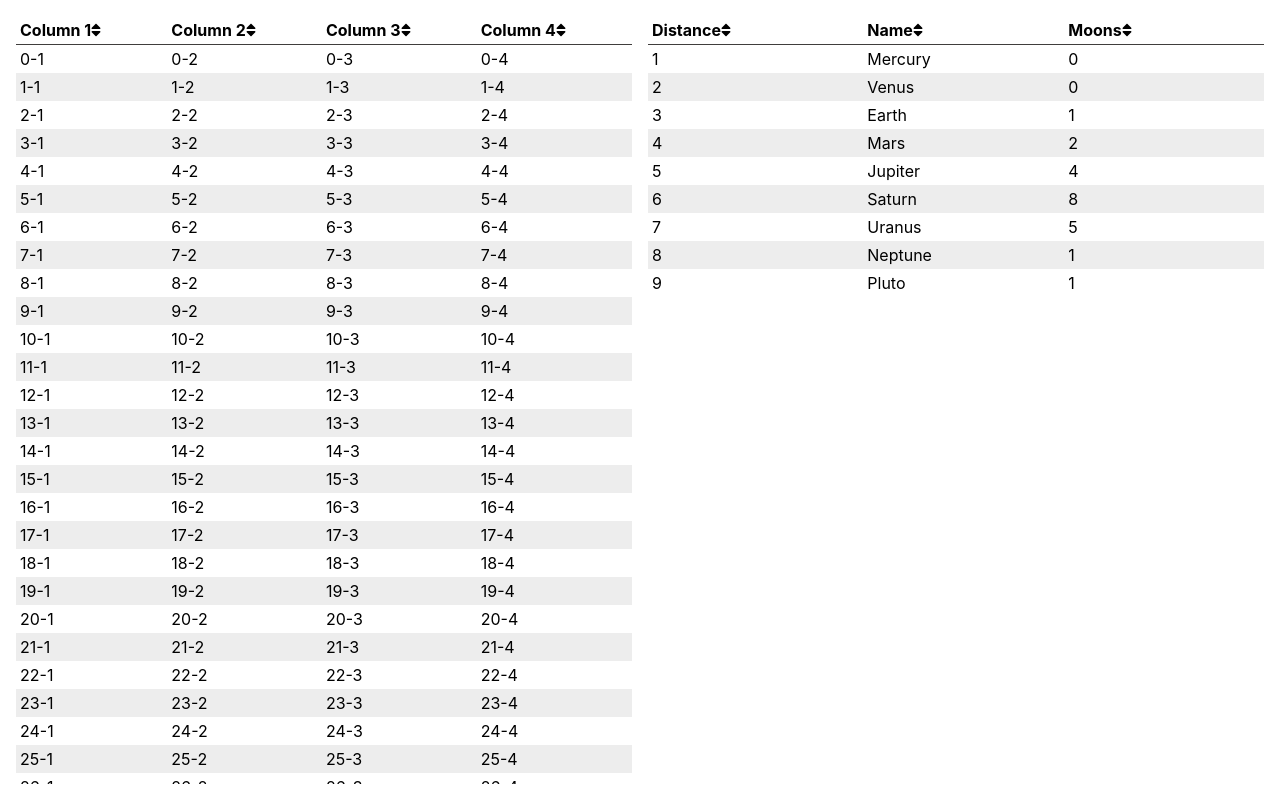
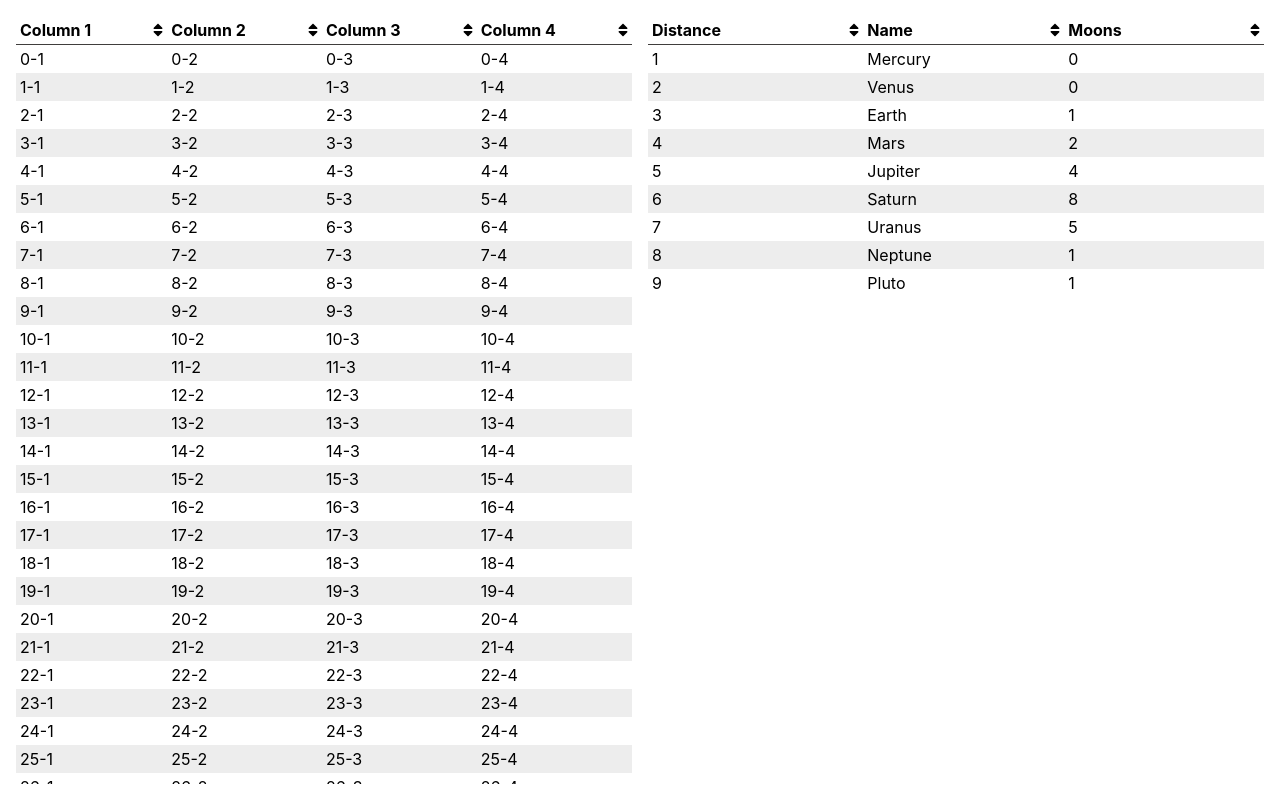
Before and after one commit to carrolld/react-grid-demo, a React (Create React App) app: page / in a window 1280 px wide. Built offline with nearby package versions, Linux system fonts and the light colour scheme.

Commit message:
move sort indicator

```diff
--- a/src/Grid.scss
+++ b/src/Grid.scss
@@ -5,8 +5,18 @@
     font-size: 1em;
 
     [role=columnheader] {
+        display: flex;
+        flex-direction: row;
+
         &.sortable {
             cursor: pointer;
+        }
+
+        div {
+            flex: 1;
+            &:last-child {
+                flex: 0 1 auto;
+            }
         }
     }
 
--- a/src/GridColumn.js
+++ b/src/GridColumn.js
@@ -14,11 +14,12 @@ class GridColumn extends Component {
             data-name={this.props.name}
             data-sort={this.props.sort}
         >
-            {this.props.label}
-
-            {this.props.sort === false ? <FontAwesomeIcon icon={faSort} /> : ''}
-            {this.props.sort === 'asc' ? <FontAwesomeIcon icon={faSortUp} /> : ''}
-            {this.props.sort === 'desc' ? <FontAwesomeIcon icon={faSortDown} /> : ''}
+            <div>{this.props.label}</div>
+            <div>
+                {this.props.sort === false ? <FontAwesomeIcon icon={faSort} /> : ''}
+                {this.props.sort === 'asc' ? <FontAwesomeIcon icon={faSortUp} /> : ''}
+                {this.props.sort === 'desc' ? <FontAwesomeIcon icon={faSortDown} /> : ''}
+            </div>
         </div>;
     }
 }
```
